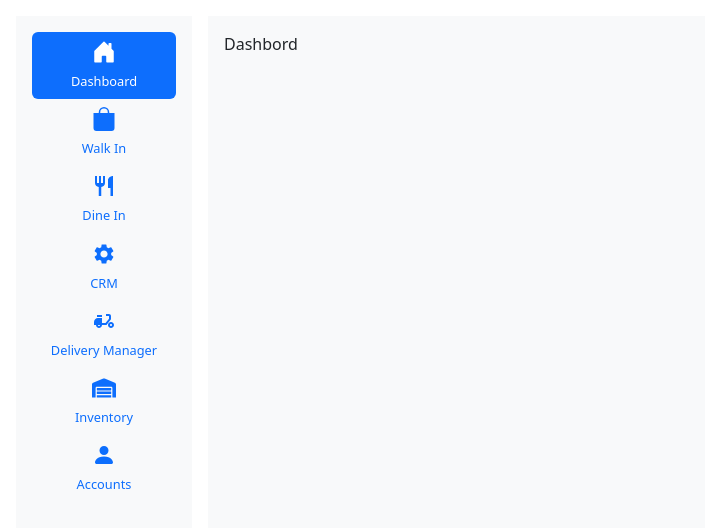
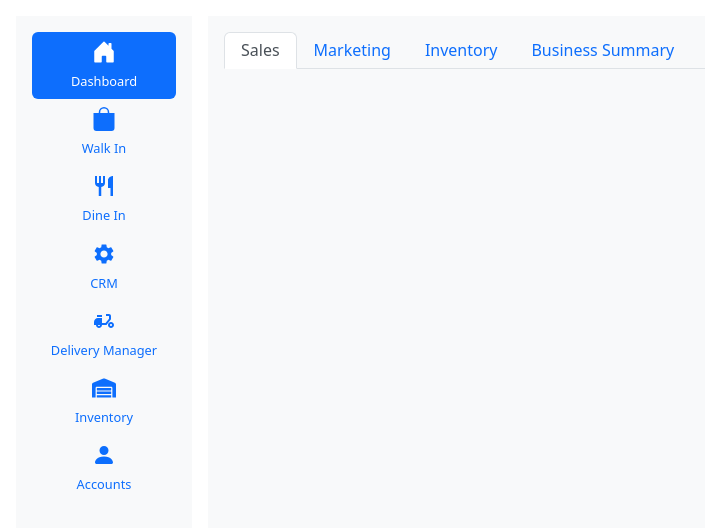
Before and after one commit to muhammedashifpa/zres, a React (Create React App) app: page /pos/main/dashbord in a window 1280 px wide. Shown: the top 528 px of the page, without its empty margins (0-705 px from the left). Built offline with nearby package versions, Linux system fonts and the light colour scheme.

Commit message:
dashbord rout set

```diff
--- a/src/components/pos/Pos.jsx
+++ b/src/components/pos/Pos.jsx
@@ -9,7 +9,7 @@ import Crm from './main/components/crm/Crm';
 import Dashbord from './main/components/dashbord/Dashbord';
 import DeliveryManagement from './main/components/delivery-manager/DeliveryManagement';
 import DineIn from './main/components/dine-in/DineIn';
-import Inventory from './main/components/invetory/Inventory';
+import Inventory from './main/components/inventory/Inventory';
 import WalkIn from './main/components/walk-in/WalkIn';
 import Main from './main/Main';
 import Options from './options/Options';
@@ -21,7 +21,7 @@ const Pos = () => {
         <Route path='pos-options' element={<Options/>}/>
         <Route path='main' element={<Main/>}>
           {/* <Route path='' element={<Navigate to='dashbord'/>}/> */}
-          <Route path='dashbord' element={<Dashbord/>}/>
+          <Route path='dashbord/*' element={<Dashbord/>}/>
           <Route path='walk-in' element={<WalkIn/>}/>
           <Route path='dine-in' element={<DineIn/>}/>
           <Route path='crm/*' element={<Crm/>}/>
--- a/src/components/pos/main/components/dashbord/Dashbord.jsx
+++ b/src/components/pos/main/components/dashbord/Dashbord.jsx
@@ -1,9 +1,66 @@
-import React from 'react'
+import React, { useState } from 'react'
+import { Route, Routes, useNavigate } from 'react-router-dom'
+import styled from 'styled-components'
+import Tabs from '../../../../utils/tabs/Tabs'
+import BusinessSummary from './business-summary/BusinessSummary'
+import Inventory from './inventory/Inventory'
+import Marketing from './marketing/Marketing'
+import Sales from './sales/Sales'
 
 const Dashbord = () => {
+  const navigate = useNavigate()
+  const [activeTab,setActiveTab] = useState(TabData[0].tabValue)
+
+  const activeTabHandler = (tabValue,path) => {
+    setActiveTab(tabValue)
+    navigate(path)
+  }
+
   return (
-    <div>Dashbord</div>
+    <div>
+      <Tabs data={TabData} active={activeTab} activeTabHandler={activeTabHandler}/>
+      <ContentWrapper className='py-3'>
+        <Routes>
+          <Route path='sales' element={<Sales/>}/>
+          <Route path='marketing' element={<Marketing/>}/>
+          <Route path='inventory' element={<Inventory/>}/>
+          <Route path='business-summary' element={<BusinessSummary/>}/>
+        </Routes>
+      </ContentWrapper>
+    </div>
   )
 }
 
 export default Dashbord
+
+const ContentWrapper = styled.div`
+
+`
+
+
+const TabData = [
+  {
+    key:1,
+    name:'Sales',
+    tabValue:'sales',
+    path:'sales'
+  },
+  {
+    key:2,
+    name:'Marketing',
+    tabValue:'marketing',
+    path:'marketing'
+  },
+  {
+    key:3,
+    name:'Inventory',
+    tabValue:'inventory',
+    path:'inventory'
+  },
+  {
+    key:4,
+    name:'Business Summary',
+    tabValue:'business_summary',
+    path:'business-summary'
+  },
+]
--- /dev/null
+++ b/src/components/pos/main/components/dashbord/business-summary/BusinessSummary.jsx
@@ -0,0 +1,9 @@
+import React from 'react'
+
+const BusinessSummary = () => {
+  return (
+    <div>BusinessSummary</div>
+  )
+}
+
+export default BusinessSummary
--- /dev/null
+++ b/src/components/pos/main/components/dashbord/inventory/Inventory.jsx
@@ -0,0 +1,9 @@
+import React from 'react'
+
+const Inventory = () => {
+  return (
+    <div>InventoryDash</div>
+  )
+}
+
+export default Inventory
--- /dev/null
+++ b/src/components/pos/main/components/dashbord/marketing/Marketing.jsx
@@ -0,0 +1,9 @@
+import React from 'react'
+
+const Marketing = () => {
+  return (
+    <div>Marketing</div>
+  )
+}
+
+export default Marketing
--- /dev/null
+++ b/src/components/pos/main/components/dashbord/sales/Sales.jsx
@@ -0,0 +1,9 @@
+import React from 'react'
+
+const Sales = () => {
+  return (
+    <div>Sales</div>
+  )
+}
+
+export default Sales
--- /dev/null
+++ b/src/components/utils/tabs/Tabs.jsx
@@ -0,0 +1,43 @@
+import React from 'react'
+import styled from 'styled-components';
+
+const Tabs = (props) => {
+    const {
+        data,
+        active,
+        activeTabHandler
+    }=props;
+    console.log(active)
+  return (
+    <UlWrapper className="nav nav-tabs">
+        {data&&data.map(item=>{
+            return(
+            <li key={item.key} className="nav-item" onClick={()=>activeTabHandler(item.tabValue,item.path)}>
+                <h6
+                    className={`nav-link ${item.tabValue===active&&'active'}`}
+                    >{item.name}
+                </h6>
+            </li>
+
+            )
+        })}
+        {/* <li className="nav-item">
+            <h6 className="nav-link">Link</h6>
+        </li>
+        <li className="nav-item">
+            <h6 className="nav-link" >Link</h6>
+        </li>
+        <li className="nav-item">
+            <h6 className="nav-link ">Disabled</h6>
+        </li> */}
+    </UlWrapper>
+  )
+}
+
+export default Tabs;
+
+const UlWrapper = styled.ul`
+    h6{
+        cursor: pointer;
+    }
+`
```
Also changed, not shown: src/components/pos/main/components/inventory/Inventory.jsx (renamed from src/components/pos/main/components/invetory/Inventory.jsx).
